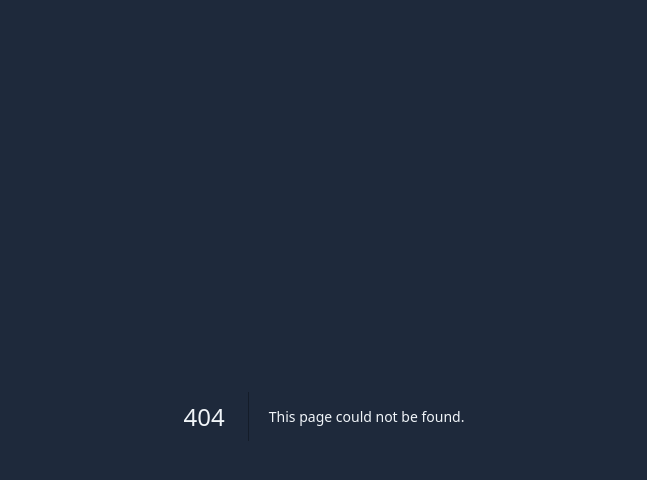
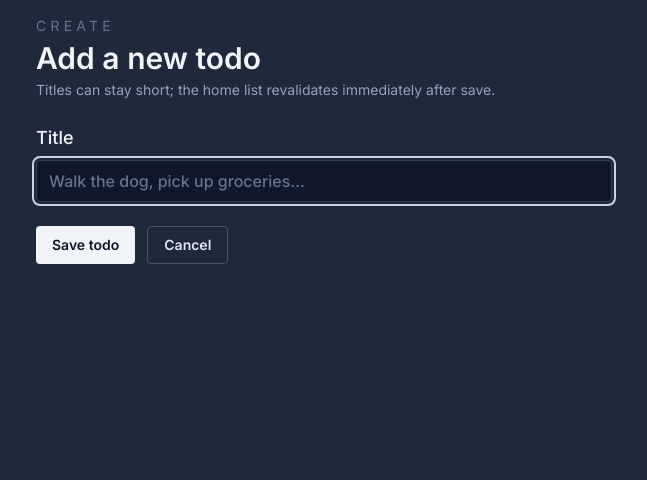
Before and after one commit to chee86j/nextjstodo, a Next.js app: page /new in a window 1280 px wide. Before the commit this address had no page. Shown: the top 480 px of the page, without its empty margins (316-963 px from the left). Built offline with nearby package versions, Linux system fonts and the light colour scheme.

Commit message:
homepage components toggle server and new todo mvc done

```diff
--- /dev/null
+++ b/src/app/loading.tsx
@@ -0,0 +1,27 @@
+import React from 'react'
+
+/*
+ * App Router automatically streams loading.tsx while Prisma is still fetching.
+ * Think of it like the skeleton UI you might show in a PERN app before the API
+ * responds, except Next.js wires it up for us via React Suspense boundaries.
+ */
+export default function Loading() {
+  const placeholderRows = Array.from({ length: 4 }, (_, index) => index)
+
+  return (
+    <section className='space-y-4' aria-busy='true' aria-live='polite'>
+      <header className='flex justify-between items-center mb-2'>
+        <div className='h-8 w-32 rounded bg-slate-700/60' />
+        <div className='h-8 w-16 rounded border border-slate-700/70' />
+      </header>
+      <ul className='pl-4 space-y-2'>
+        {placeholderRows.map(row => (
+          <li key={row} className='flex items-center gap-3'>
+            <span className='h-4 w-4 rounded border border-slate-700/70' />
+            <span className='h-5 flex-1 rounded bg-slate-700/50' />
+          </li>
+        ))}
+      </ul>
+    </section>
+  )
+}
--- /dev/null
+++ b/src/app/new/page.tsx
@@ -0,0 +1,52 @@
+import React from 'react'
+import { prisma } from '@/db'
+import { NewTodoForm, type CreateTodoFormState } from '@/components/NewTodoForm'
+import { parseCreateTodoInput } from '@/lib/validation/todo'
+import { revalidatePath } from 'next/cache'
+import { redirect } from 'next/navigation'
+
+/*
+ * Traditional PERN create flows usually post to /todos, run validation, then
+ * redirect back to the list. Server actions let us keep that exact rhythm
+ * without setting up API routes—handle validation + Prisma write here, and
+ * Next.js streams the revalidated homepage once we redirect.
+ */
+async function createTodo(
+  _prevState: CreateTodoFormState,
+  formData: FormData
+): Promise<CreateTodoFormState> {
+  'use server'
+
+  const formTitle = formData.get('title')
+
+  try {
+    const { title } = parseCreateTodoInput(formTitle)
+    await prisma.todo.create({ data: { title } })
+  } catch (error) {
+    console.error('Failed to create todo', error)
+    return {
+      error:
+        error instanceof Error
+          ? error.message
+          : 'Unable to create todo right now. Please try again.',
+    }
+  }
+
+  revalidatePath('/')
+  redirect('/')
+}
+
+export default function NewTodoPage() {
+  return (
+    <section className='mx-auto max-w-xl space-y-6'>
+      <header className='space-y-1'>
+        <p className='text-sm uppercase tracking-[0.3em] text-slate-500'>Create</p>
+        <h1 className='text-3xl font-semibold text-slate-100'>Add a new todo</h1>
+        <p className='text-sm text-slate-400'>
+          Titles can stay short; the home list revalidates immediately after save.
+        </p>
+      </header>
+      <NewTodoForm createTodoAction={createTodo} />
+    </section>
+  )
+}
--- a/src/app/page.tsx
+++ b/src/app/page.tsx
@@ -1,6 +1,8 @@
 import React from 'react'
 import { TodoItem } from '@/components/TodoItem'
 import { prisma } from '@/db'
+import { parseToggleTodoInput } from '@/lib/validation/todo'
+import { revalidatePath } from 'next/cache'
 import Link from 'next/link'
 
 async function getTodos() {
@@ -9,10 +11,24 @@ async function getTodos() {
   })
 }
 
+/*
+ * In classic PERN apps you would hit an Express route, flip a boolean, then
+ * send back JSON. Server actions let us keep that same flow entirely on the
+ * server: validate the payload, run Prisma, then tell Next.js to refresh the
+ * cached home route so the UI reflects the latest data.
+ */
 async function toggleTodo(id: string, complete: boolean) {
   'use server'
 
-  await prisma.todo.update({ where: { id }, data: { complete } })
+  const { id: safeId, complete: nextCompleteValue } = parseToggleTodoInput(id, complete)
+
+  try {
+    await prisma.todo.update({ where: { id: safeId }, data: { complete: nextCompleteValue } })
+    revalidatePath('/')
+  } catch (error) {
+    console.error('Failed to toggle todo', error)
+    throw new Error('Unable to update todo status right now. Please try again.')
+  }
 }
 
 export default async function Home() {
--- /dev/null
+++ b/src/components/NewTodoForm.tsx
@@ -0,0 +1,70 @@
+'use client'
+
+import Link from 'next/link'
+import { useFormState, useFormStatus } from 'react-dom'
+
+/*
+ * Familiar PERN muscle memory still applies here: build the form as a client
+ * component, post to a server action, and let React/Next handle streaming UI
+ * updates. useFormState gives us the same feedback loop you would normally
+ * wire up with a fetch + JSON error response.
+ */
+export type CreateTodoFormState = {
+  error?: string
+}
+
+type NewTodoFormProps = {
+  createTodoAction: (
+    state: CreateTodoFormState,
+    formData: FormData
+  ) => Promise<CreateTodoFormState>
+}
+
+export function NewTodoForm({ createTodoAction }: NewTodoFormProps) {
+  const [formState, formAction] = useFormState(createTodoAction, { error: undefined })
+
+  return (
+    <form action={formAction} className='space-y-6'>
+      <label className='flex flex-col gap-2 text-lg font-medium'>
+        Title
+        <input
+          type='text'
+          name='title'
+          autoFocus
+          required
+          maxLength={120}
+          className='rounded border border-slate-700 bg-slate-900 px-3 py-2 text-base text-slate-100 placeholder:text-slate-500 focus-visible:outline focus-visible:outline-2 focus-visible:outline-offset-2 focus-visible:outline-slate-300'
+          placeholder='Walk the dog, pick up groceries...'
+        />
+      </label>
+      {formState?.error && (
+        <p role='alert' className='text-sm text-red-300'>
+          {formState.error}
+        </p>
+      )}
+      <div className='flex flex-wrap gap-3'>
+        <SubmitButton />
+        <Link
+          href='/'
+          className='inline-flex items-center justify-center rounded border border-slate-600 px-4 py-2 text-sm font-semibold text-slate-200 transition hover:bg-slate-700 focus-visible:outline focus-visible:outline-2 focus-visible:outline-offset-2 focus-visible:outline-slate-300'
+        >
+          Cancel
+        </Link>
+      </div>
+    </form>
+  )
+}
+
+function SubmitButton() {
+  const { pending } = useFormStatus()
+
+  return (
+    <button
+      type='submit'
+      disabled={pending}
+      className='inline-flex items-center justify-center rounded bg-slate-100 px-4 py-2 text-sm font-semibold text-slate-900 transition hover:bg-white focus-visible:outline focus-visible:outline-2 focus-visible:outline-offset-2 focus-visible:outline-slate-300 disabled:cursor-not-allowed disabled:opacity-70'
+    >
+      {pending ? 'Saving...' : 'Save todo'}
+    </button>
+  )
+}
--- /dev/null
+++ b/src/lib/validation/todo.ts
@@ -0,0 +1,47 @@
+/*
+ * Lightweight validation helpers so folks coming from Express or Prisma land
+ * can still guard their data before it hits a Next.js server action. By
+ * centralizing these checks here we can reuse them for toggle/create flows
+ * and keep future schema tweaks in one spot.
+ */
+const todoIdPattern =
+  /^[0-9a-f]{8}-[0-9a-f]{4}-[1-5][0-9a-f]{3}-[89ab][0-9a-f]{3}-[0-9a-f]{12}$/i
+
+export type ToggleTodoInput = {
+  id: string
+  complete: boolean
+}
+
+export type CreateTodoInput = {
+  title: string
+}
+
+export function parseToggleTodoInput(id: unknown, complete: unknown): ToggleTodoInput {
+  if (typeof id !== 'string' || !todoIdPattern.test(id)) {
+    throw new Error('Invalid todo identifier supplied to toggle action.')
+  }
+
+  if (typeof complete !== 'boolean') {
+    throw new Error('Todo completion flag must be a boolean.')
+  }
+
+  return { id, complete }
+}
+
+export function parseCreateTodoInput(title: unknown): CreateTodoInput {
+  if (typeof title !== 'string') {
+    throw new Error('Todo title must be provided as plain text.')
+  }
+
+  const sanitizedTitle = title.trim().replace(/\s+/g, ' ')
+
+  if (sanitizedTitle.length === 0) {
+    throw new Error('Todo title cannot be empty.')
+  }
+
+  if (sanitizedTitle.length > 120) {
+    throw new Error('Todo title must be under 120 characters.')
+  }
+
+  return { title: sanitizedTitle }
+}
```
